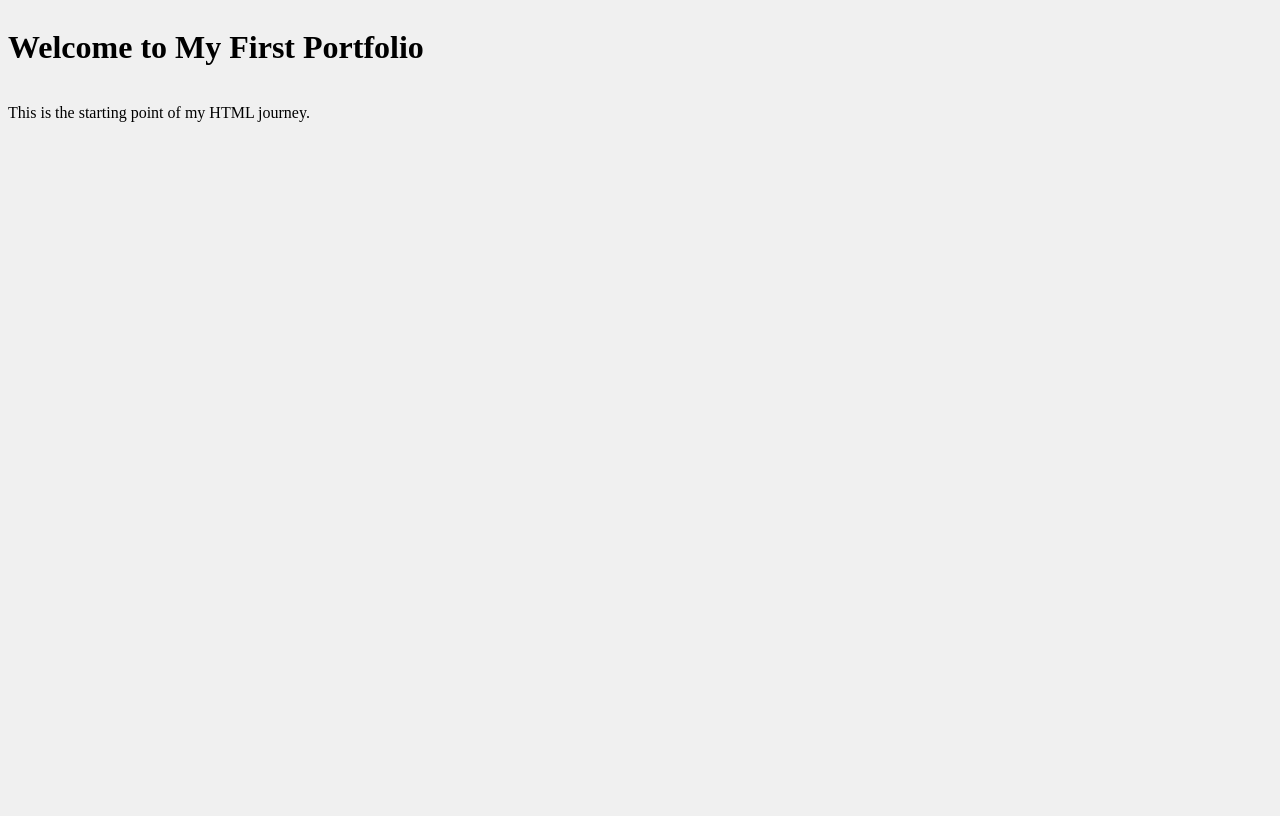
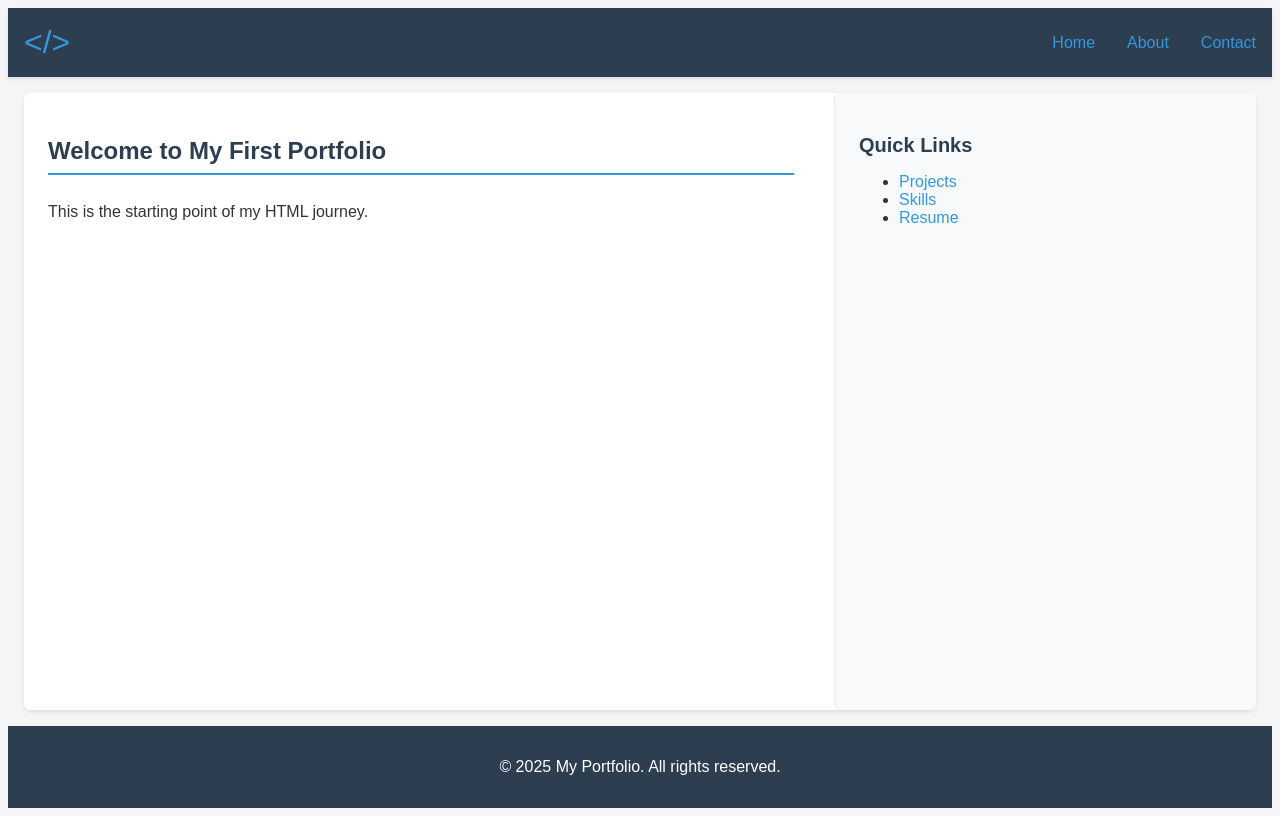
Before and after one commit to seelasharon/alx_html_css, a plain HTML site: page css_basic/index.html in a window 1280 px wide. Drawn offline with Linux system fonts and the light colour scheme.

Commit message:
Add custom styles, logo, and extra design updates

```diff
--- a/css_basic/index.html
+++ b/css_basic/index.html
@@ -9,7 +9,32 @@
 
 </head>
 <body class="works_on_smartphone">
-  <h1>Welcome to My First Portfolio</h1>
-  <p>This is the starting point of my HTML journey.</p>
+  <header>
+    <ul>
+      <li class="logo">&lt;/&gt;</li>
+      <li><a href="#">Home</a></li>
+      <li><a href="#">About</a></li>
+      <li><a href="#">Contact</a></li>
+    </ul>
+  </header>
+
+  <main>
+    <article>
+      <h1>Welcome to My First Portfolio</h1>
+      <p>This is the starting point of my HTML journey.</p>
+    </article>
+    <aside>
+      <h2>Quick Links</h2>
+      <ul>
+        <li><a href="#">Projects</a></li>
+        <li><a href="#">Skills</a></li>
+        <li><a href="#">Resume</a></li>
+      </ul>
+    </aside>
+  </main>
+
+  <footer>
+    <p>&copy; 2025 My Portfolio. All rights reserved.</p>
+  </footer>
 </body>
 </html>
--- a/css_basic/styles.css
+++ b/css_basic/styles.css
@@ -2,22 +2,114 @@
 body {
     display: flex;
     flex-direction: column;
+    background-color: #f5f5f5;
+    color: #333;
+    font-family: 'Arial', sans-serif;
 }
 
 main {
     display: flex;
     flex-direction: row;
     flex: auto;
+    margin: 1rem;
+    gap: 1rem;
+    background-color: #fff;
+    border-radius: 8px;
+    box-shadow: 0 2px 4px rgba(0, 0, 0, 0.1);
 }
 
 article {
     flex: 2;
     overflow-y: auto;
-    padding: 1rem;
+    padding: 1.5rem;
+    background-color: #ffffff;
+    border-radius: 6px;
 }
 
 aside {
     flex: 1;
     overflow-y: auto;
+    padding: 1.5rem;
+    background-color: #f8f9fa;
+    border-radius: 6px;
+    border-left: 1px solid #e9ecef;
+}
+
+/* Header styling */
+header {
+    background-color: #2c3e50;
+    color: white;
     padding: 1rem;
+    box-shadow: 0 2px 4px rgba(0, 0, 0, 0.1);
 }
+
+header ul {
+    list-style: none;
+    padding: 0;
+    margin: 0;
+    display: flex;
+    align-items: center;
+    gap: 2rem;
+}
+
+header ul li:first-child {
+    margin-right: auto;
+}
+
+/* Logo styling */
+.logo {
+    font-size: 2rem;
+    color: #3498db;
+}
+
+/* Footer styling */
+footer {
+    background-color: #2c3e50;
+    color: white;
+    padding: 1rem;
+    text-align: center;
+    margin-top: auto;
+}
+
+/* Links styling */
+a {
+    color: #3498db;
+    text-decoration: none;
+    transition: color 0.3s ease;
+}
+
+a:hover {
+    color: #2980b9;
+    text-decoration: underline;
+}
+
+/* Article specific styling */
+article h1 {
+    color: #2c3e50;
+    border-bottom: 2px solid #3498db;
+    padding-bottom: 0.5rem;
+    margin-bottom: 1.5rem;
+}
+
+article p {
+    line-height: 1.6;
+    margin-bottom: 1rem;
+}
+
+/* Aside specific styling */
+aside h2 {
+    color: #2c3e50;
+    font-size: 1.25rem;
+    margin-bottom: 1rem;
+}
+
+/* Responsive typography */
+@media (max-width: 768px) {
+    body {
+        font-size: 14px;
+    }
+
+    .logo {
+        font-size: 1.5rem;
+    }
+}
```
